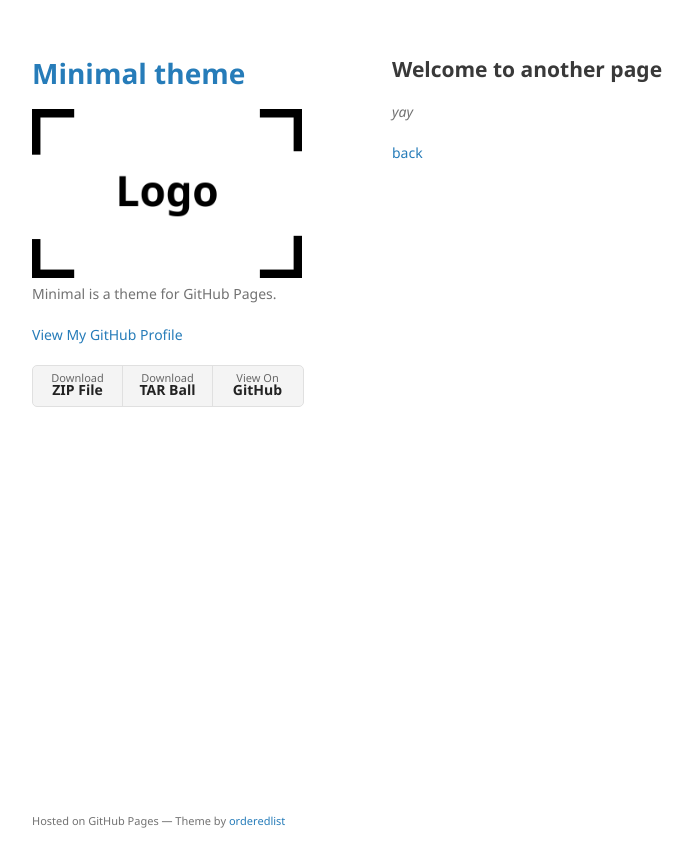
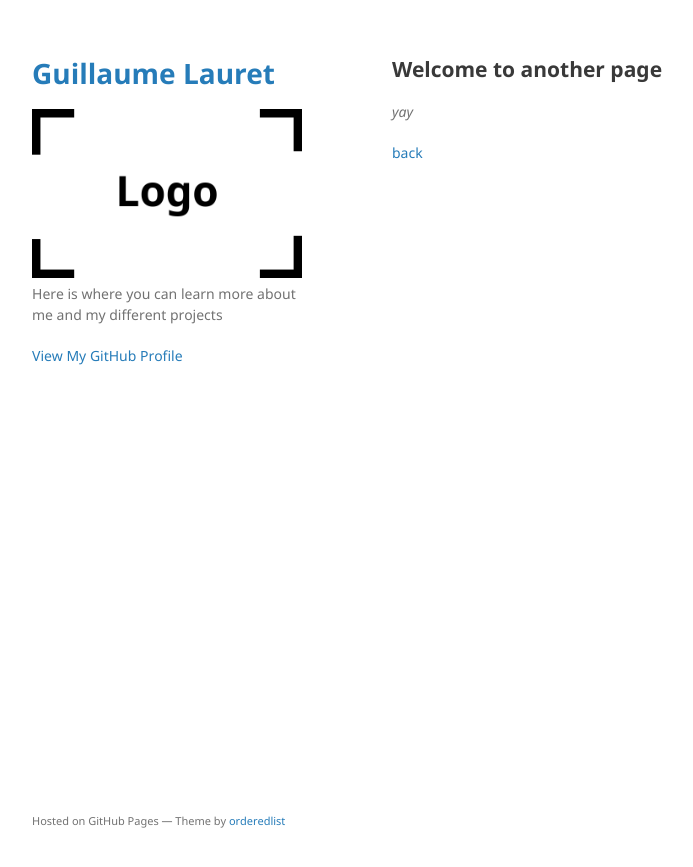
Before and after one commit to glauret/glauret.github.io, a Jekyll site: the page built from another-page.md, in a window 1280 px wide. Shown: the top 867 px of the page, without its empty margins (178-871 px from the left). Built offline with Jekyll 4.4.1, drawn with Linux system fonts in a browser that asks for light colours; our own code applies the rules of GitHub Pages for plain Markdown files.

Commit message:
change theme

```diff
--- a/_config.yml
+++ b/_config.yml
@@ -1,7 +1,7 @@
-title: Minimal theme
+title: Guillaume Lauret
 logo: /assets/img/logo.png
-description: Minimal is a theme for GitHub Pages.
-show_downloads: true
+description: Here is where you can learn more about me and my different projects
+show_downloads: false
 google_analytics:
 theme: jekyll-theme-minimal
 
```
Also changed, not shown: 1 other file.
